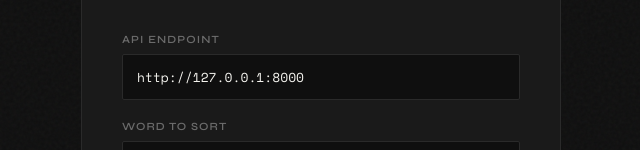
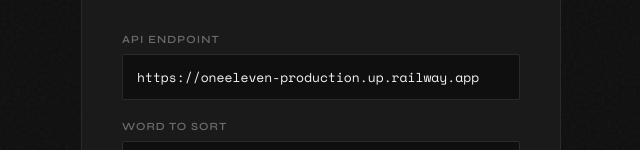
Before and after one commit to NqobileMthombeni/oneeleven, a website: page docs/index.html in a window 1280 px wide. Shown: the part 212-362 px from the top of the page, without its empty margins (319-959 px from the left). Drawn offline with nearby package versions, Linux system fonts and the light colour scheme.

Commit message:
Update API endpoint to Railway production URL

```diff
--- a/docs/index.html
+++ b/docs/index.html
@@ -288,7 +288,7 @@
 
       <div class="field">
         <label>API Endpoint</label>
-        <input type="url" id="apiUrl" value="http://127.0.0.1:8000" placeholder="https://api.example.com" />
+        <input type="url" id="apiUrl" value="https://oneeleven-production.up.railway.app" placeholder="https://api.example.com" />
       </div>
 
       <div class="field">
```
Also changed, not shown: public/index.html (+1 -1 lines).
